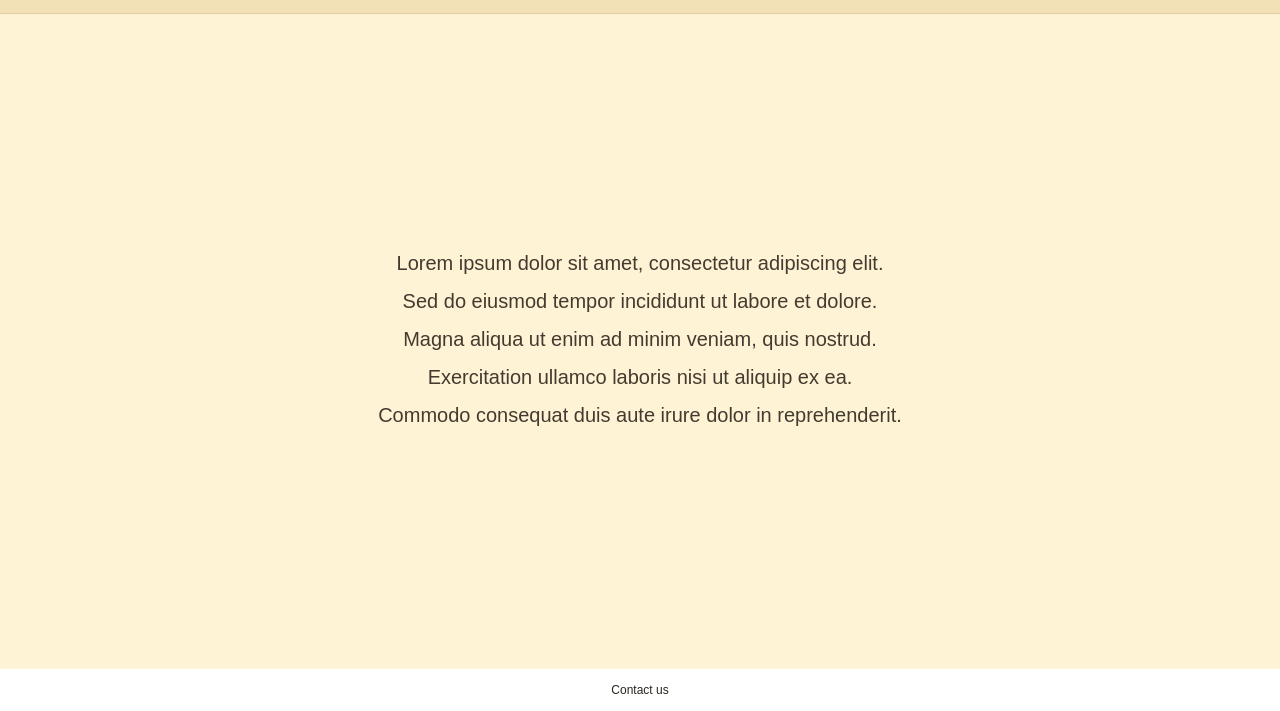
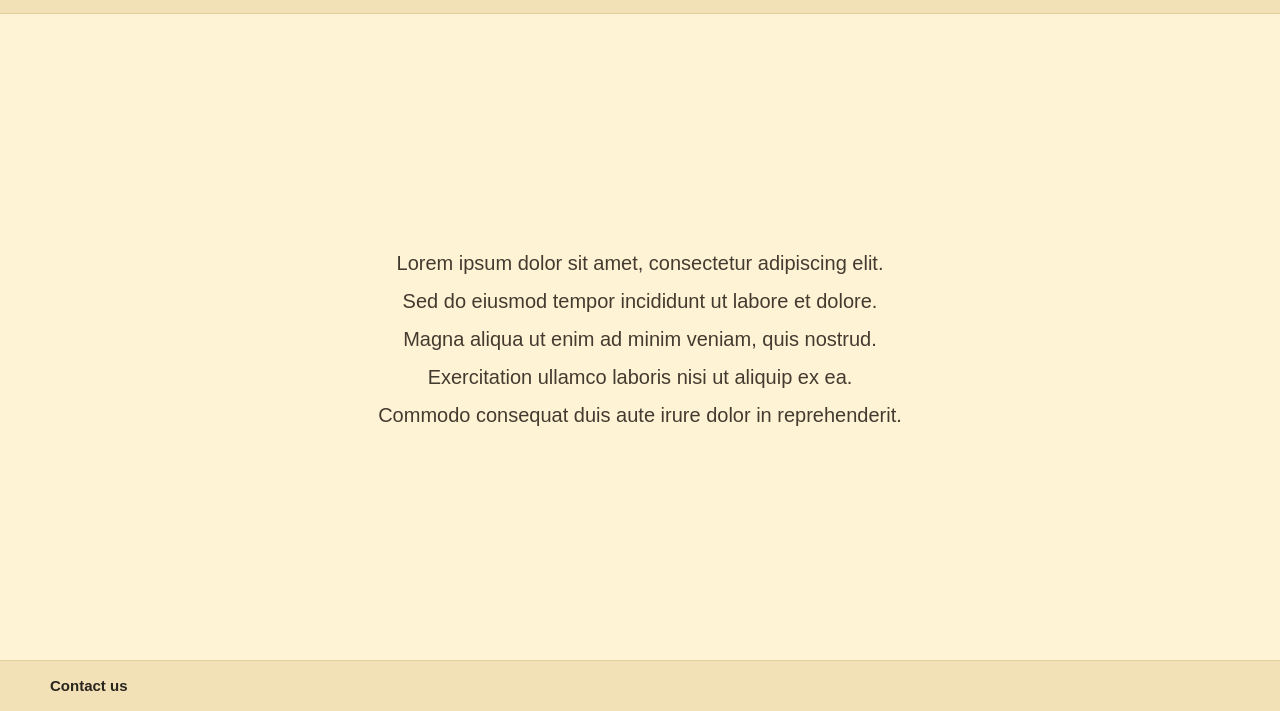
Before and after one commit to silk2749/KSHSwhistleblower, a plain HTML site: page index.html in a window 1280 px wide. Shown: the part 89-800 px from the top of the page. Drawn offline with Linux system fonts and the light colour scheme.

Commit message:
multiple changes to contact bar

```diff
--- a/index.html
+++ b/index.html
@@ -113,17 +113,18 @@
             bottom: 0;
             left: 0;
             width: 100%;
-            background-color: white;
-            text-align: center;
-            padding: 14px;
-            font-size: 12px;
-            color: #555;
+            background-color: #F2E0B6;
+            border-top: 1px solid #E3CE9E;
+            text-align: left;
+            padding: 16px 50px;
             z-index: 10;
         }
 
         footer a {
             color: #29251f;
             text-decoration: none;
+            font-weight: bold;
+            font-size: 15px;
         }
 
         footer a:hover {
@@ -223,7 +224,7 @@
 
         /* Mobile layout */
         @media (max-width: 600px) {
-            header {
+            header, footer {
                 padding: 15px 20px;
             }
 
```
